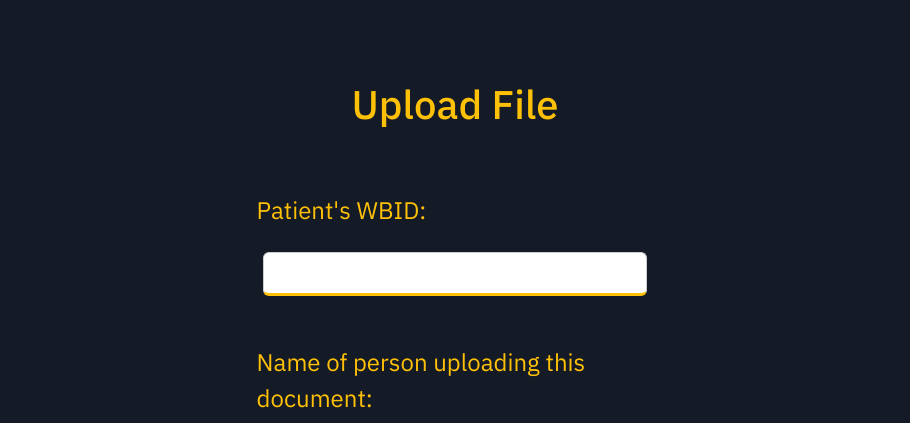
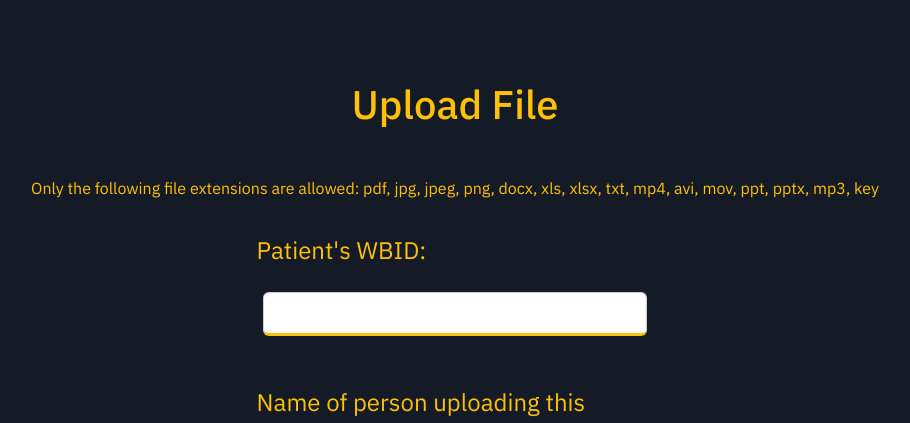
Before and after one commit to amograo24/hpe2022, a Django app: template health_tracker/templates/health_tracker/file_upload.html in a window 1280 px wide. Shown: the part 82-505 px from the top of the page, without its empty margins (185-1095 px from the left). Run offline with Django 3.2, Linux system fonts and the light colour scheme; the template is opened without the code that fills it: values that come from a table or form of the project are taken from there, others are empty; parts of the project's set-up code (start-up, migrations or seed data) failed here and were passed over.

Commit message:
file_upload done

```diff
--- a/health_tracker/templates/health_tracker/file_upload.html
+++ b/health_tracker/templates/health_tracker/file_upload.html
@@ -12,6 +12,7 @@
     <div>
         <div>
             <h1 class="title">Upload File</h1>
+            <p style="text-align: center;">Only the following file extensions are allowed: pdf, jpg, jpeg, png, docx, xls, xlsx, txt, mp4, avi, mov, ppt, pptx, mp3, key</p>
         </div>
     </div>
     <form method='POST' action="{% url 'upload_file' %}" enctype="multipart/form-data" id="upload-form">
```
